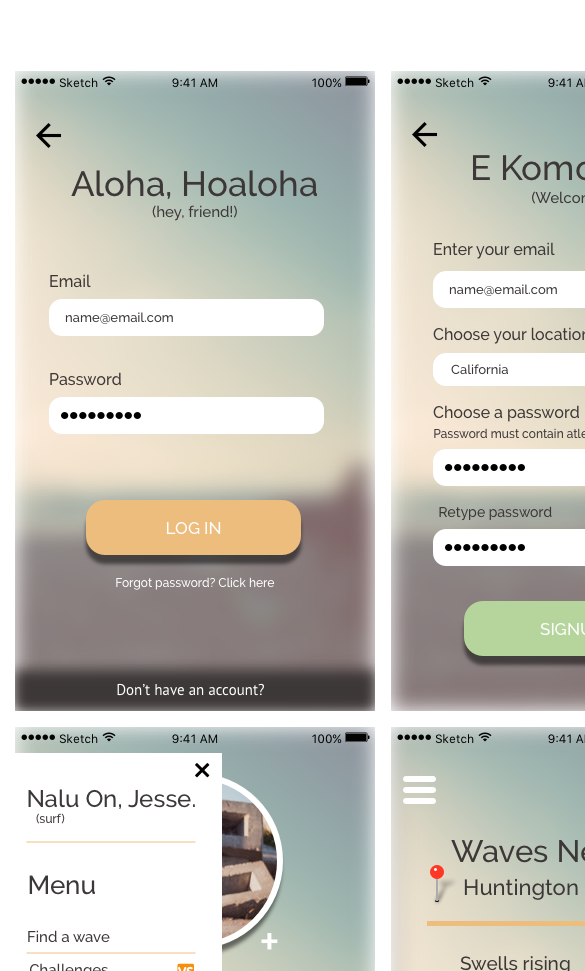
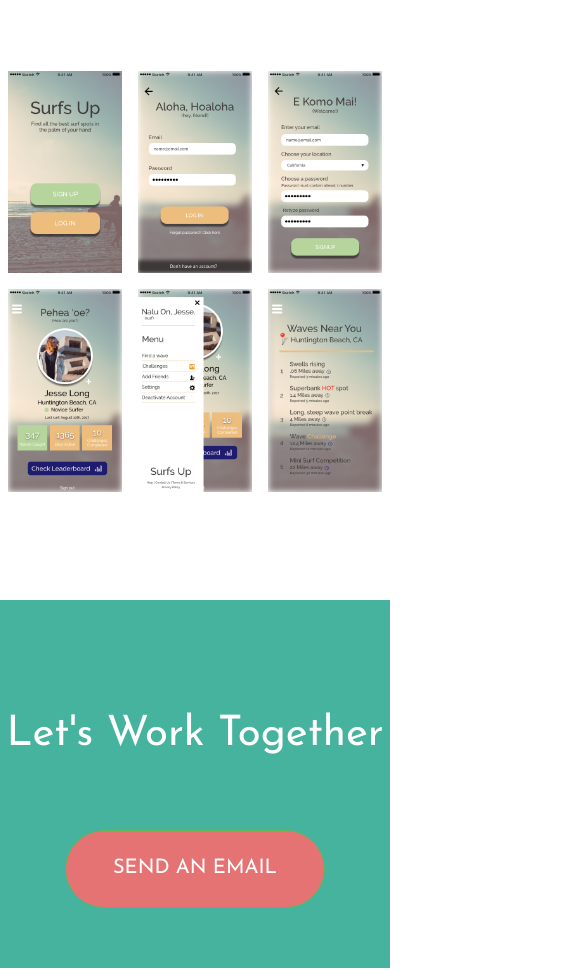
Before and after one commit to meglo1029/Portfolio, a plain HTML site: page app.html in a window 390 px wide. Shown: the part 1469-2440 px from the top of the page, 585 px wide, since content can reach past the window. Drawn offline with nearby package versions, Linux system fonts and the light colour scheme; a web font is replaced by a local one.

Commit message:
fix responsiveness to images on app page

```diff
--- a/CSS/main.css
+++ b/CSS/main.css
@@ -277,6 +277,11 @@ button.megbtn {
 	padding-top: 20px;
 }
 
+.appdesign {
+	height: auto;
+	max-width: 100%;
+}
+
 @media (max-width: 699px) {
 
 	.hi {
```
